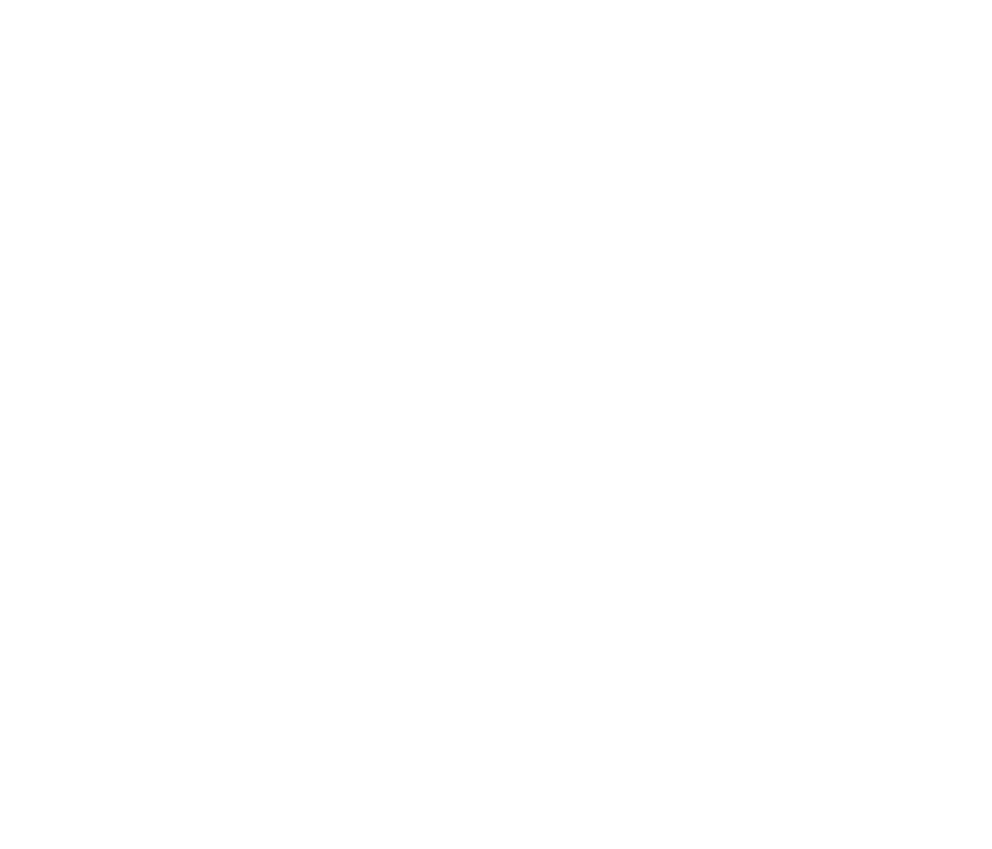
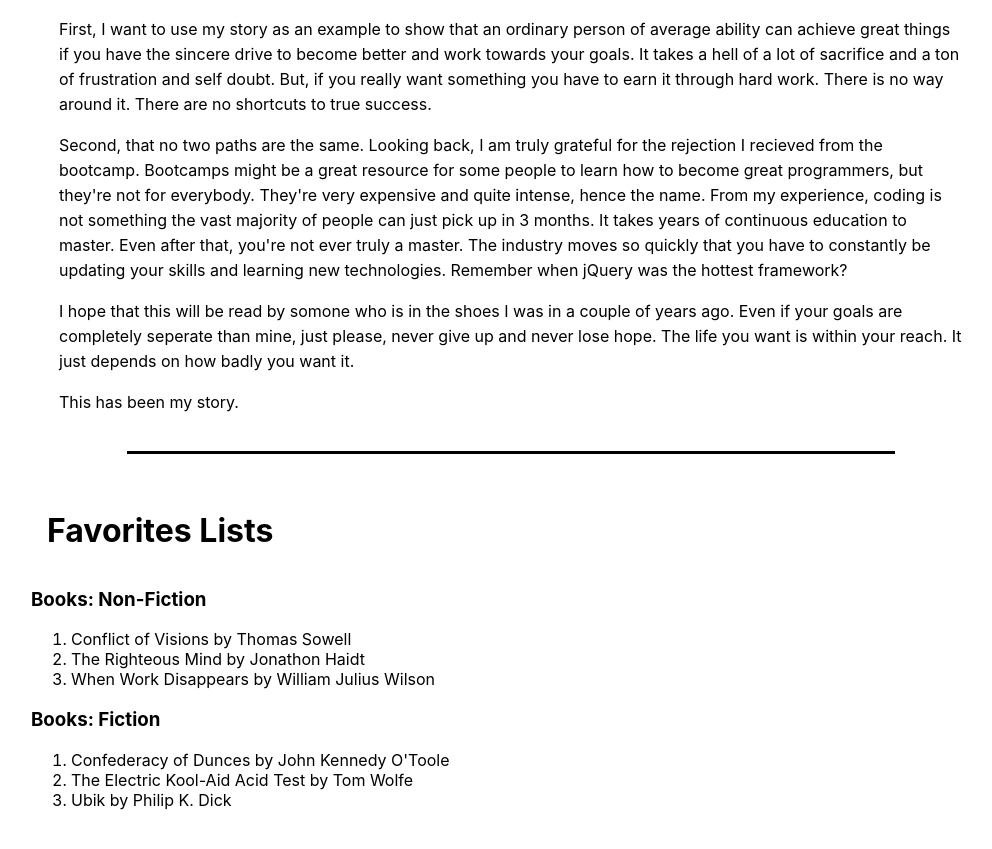
Before and after one commit to BriGuy520/my-website, a React (Create React App) app: page /about in a window 1280 px wide. Shown: the part 1281-2130 px from the top of the page, without its empty margins (129-1121 px from the left). Before the commit the page ends 1211 px from the top, so only its background shows below. Built offline with nearby package versions, Linux system fonts and the light colour scheme.

Commit message:
added some things to my about page. Added a css file for styling

```diff
--- a/src/components/About.js
+++ b/src/components/About.js
@@ -1,10 +1,11 @@
 import React from 'react';
+import '../styles/About.css';
 
 const About = () => {
   return (
-    <div>
+    <div className="box">
+      <div className="bio">
         <h1>A Lot About Myself...</h1>
-    <br />
         <p>
           I was born Chicago, IL and raised in the northern suburb of Libertyville, IL. I went to Libertyville High School and then to the Southern Illinois University-Carbondale. I fully admit, I was not ready for college at the time. Although I graduated with a degree in Business Management, I was still very immature and unsure of what it is that I truly wanted to do by the time I graduated in 2012. For a few years after college, I have worked for a number of great companies such as Whole Foods, Chipotle, Walgreens and STATS LLC. While I learned a great deal and met a ton of amazing people through these jobs, I've always had the desire to do something bigger, something that would allow me to reach my full potential. That's when I started to take an interest in programming.
         </p>
@@ -42,11 +43,33 @@ const About = () => {
           Second, that no two paths are the same. Looking back, I am truly grateful for the rejection I recieved from the bootcamp. Bootcamps might be a great resource for some people to learn how to become great programmers, but they're not for everybody. They're very expensive and quite intense, hence the name. From my experience, coding is not something the vast majority of people can just pick up in 3 months. It takes years of continuous education to master. Even after that, you're not ever truly a master. The industry moves so quickly that you have to constantly be updating your skills and learning new technologies. Remember when jQuery was the hottest framework?
         </p>
         <p>
-      I hope that this will be read by somone who is in the shoes I was in a couple of years ago. Even if you're goals are completely seperate than mine, just please, never give up and never lose hope. The life you want is within your reach. It just depends on how badly you want it.
+          I hope that this will be read by somone who is in the shoes I was in a couple of years ago. Even if your goals are completely seperate than mine, just please, never give up and never lose hope. The life you want is within your reach. It just depends on how badly you want it.
         </p>
         <p>
           This has been my story.
         </p>
+        <div className="section"></div>
+      </div>
+    <br />
+      <div className="books">
+        <h1>Favorites Lists</h1>
+        <div>
+          <h3>Books: Non-Fiction</h3>
+          <ol>
+            <li>Conflict of Visions by Thomas Sowell</li>
+            <li>The Righteous Mind by Jonathon Haidt</li>
+            <li>When Work Disappears by William Julius Wilson</li>
+          </ol>
+        </div>
+        <div>
+          <h3>Books: Fiction</h3>
+          <ol>
+            <li>Confederacy of Dunces by John Kennedy O'Toole</li>
+            <li>The Electric Kool-Aid Acid Test by Tom Wolfe</li>
+            <li>Ubik by Philip K. Dick</li>
+          </ol>
+        </div>
+      </div>
     </div>
 
   )
--- /dev/null
+++ b/src/styles/About.css
@@ -0,0 +1,30 @@
+.box {
+  margin: auto;
+  width: 75%;
+  padding: 30px;
+}
+
+.box h1 {
+  padding: 16px;
+}
+
+.box p {
+  padding: 0 28px;
+  line-height: 25px;
+}
+
+.section {
+  border-bottom: 3px solid black;
+  width: 80%;
+  padding-top: 20px;
+  margin: auto;
+}
+
+
+
+.books ul {
+  display: flex;
+  flex-wrap: wrap;
+  flex-direction: row;
+
+}
```
Lines whose indentation alone changed are shown as unchanged.
